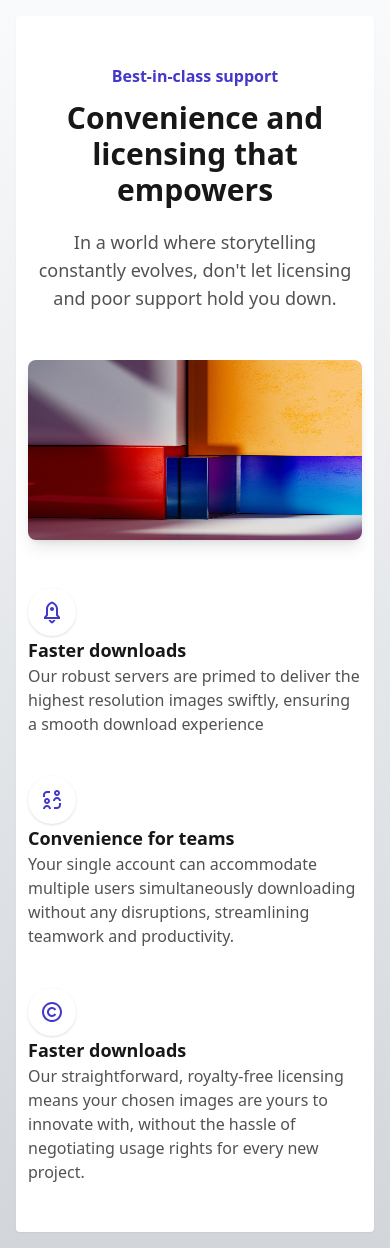
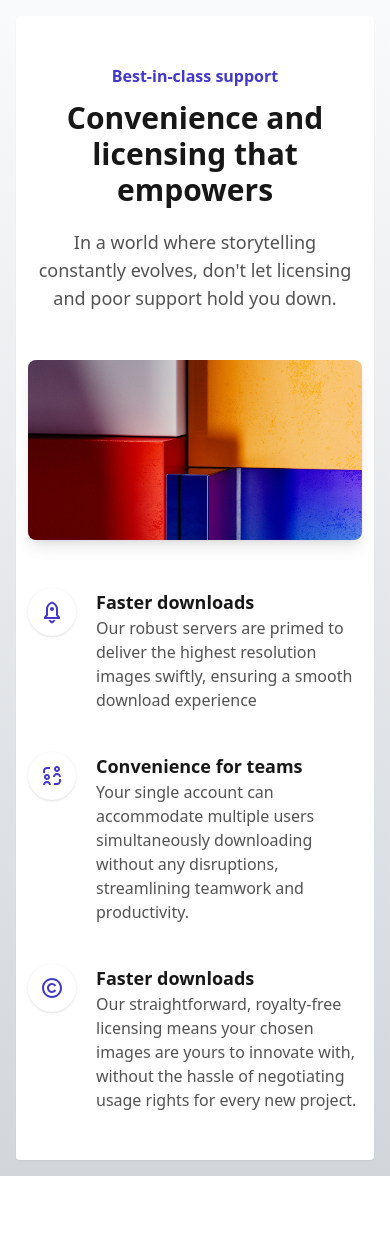
Before and after one commit to CodyJPerry/features-section-side-image, a Next.js app: page / in a window 390 px wide. After the commit the page ends 1176 px from the top, so only its background shows below. Built offline with nearby package versions, Linux system fonts and the light colour scheme.

Commit message:
Add final styling to mobile version

```diff
--- a/app/page.tsx
+++ b/app/page.tsx
@@ -10,14 +10,14 @@ export default function Home() {
           <p className="text-base font-semibold text-center text-indigo-700 order-0">Best-in-class support</p>
           <p className="text-lg font-normal text-neutral-600 text-center order-3">In a world where storytelling constantly evolves, don&apos;t let licensing and poor support hold you down.</p>
           <figure className="relative order-3 my-12">
-            <Image className="rounded-lg shadow-lg max-h-[180px]" src='/featured-left.jpg' alt='Abstract features image' width={592} height={394} layout="responsive" priority />
+            <Image className="rounded-lg shadow-lg max-h-[180px] object-cover" src='/featured-left.jpg' alt='Abstract features image' width={592} height={394} layout="responsive" priority />
             <figcaption className="sr-only">Abstracted features section image</figcaption>
           </figure>
         </div>
         <div>
           <ul className="flex flex-col gap-10">
-            <li>
-              <span className="h-12 w-12 bg-white shadow rounded-full flex items-center justify-center">
+            <li className="flex gap-x-5">
+              <span className="h-12 w-12 bg-white shadow rounded-full flex items-center justify-center p-3">
                 <RiRocket2Line className="text-indigo-700 h-6 w-6" />
               </span>
               <div>
@@ -25,8 +25,8 @@ export default function Home() {
                 <p className="text-base font-normal text-neutral-600">Our robust servers are primed to deliver the highest resolution images swiftly, ensuring a smooth download experience</p>
               </div>
             </li>
-            <li>
-              <span className="h-12 w-12 bg-white shadow rounded-full flex items-center justify-center">
+            <li className="flex gap-5">
+              <span className="h-12 w-12 bg-white shadow rounded-full flex items-center justify-center p-3">
                 <RiP2pLine className="text-indigo-700 h-6 w-6" />
               </span>
               <div>
@@ -34,8 +34,8 @@ export default function Home() {
                 <p className="text-base font-normal text-neutral-600">Your single account can accommodate multiple users simultaneously downloading without any disruptions, streamlining teamwork and productivity.</p>
               </div>
             </li>
-            <li>
-              <span className="h-12 w-12 bg-white shadow rounded-full flex items-center justify-center">
+            <li className="flex gap-5">
+              <span className="h-12 w-12 bg-white shadow rounded-full flex items-center justify-center p-3">
                 <RiCopyrightLine className="text-indigo-700 h-6 w-6" />
               </span>
               <div>
```
